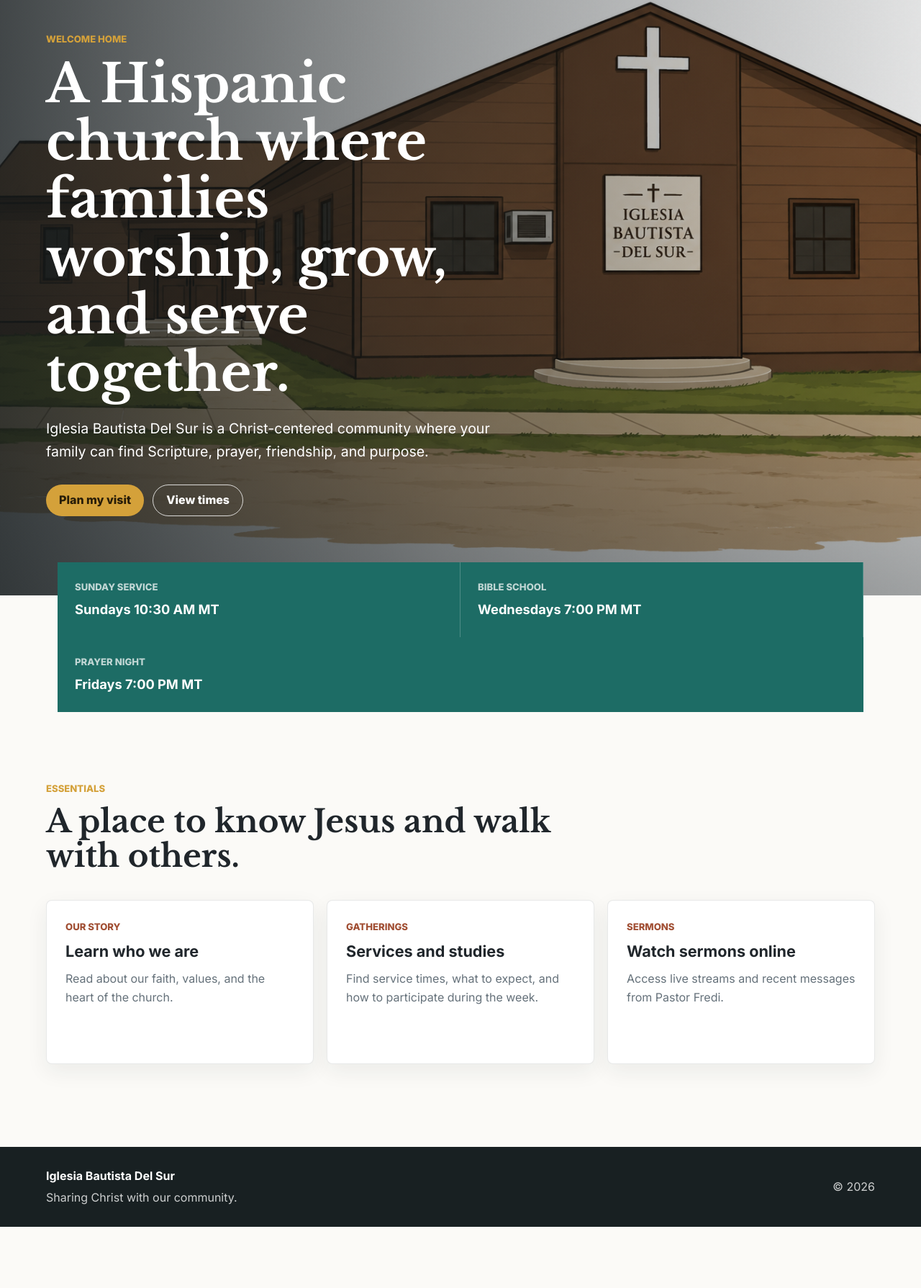
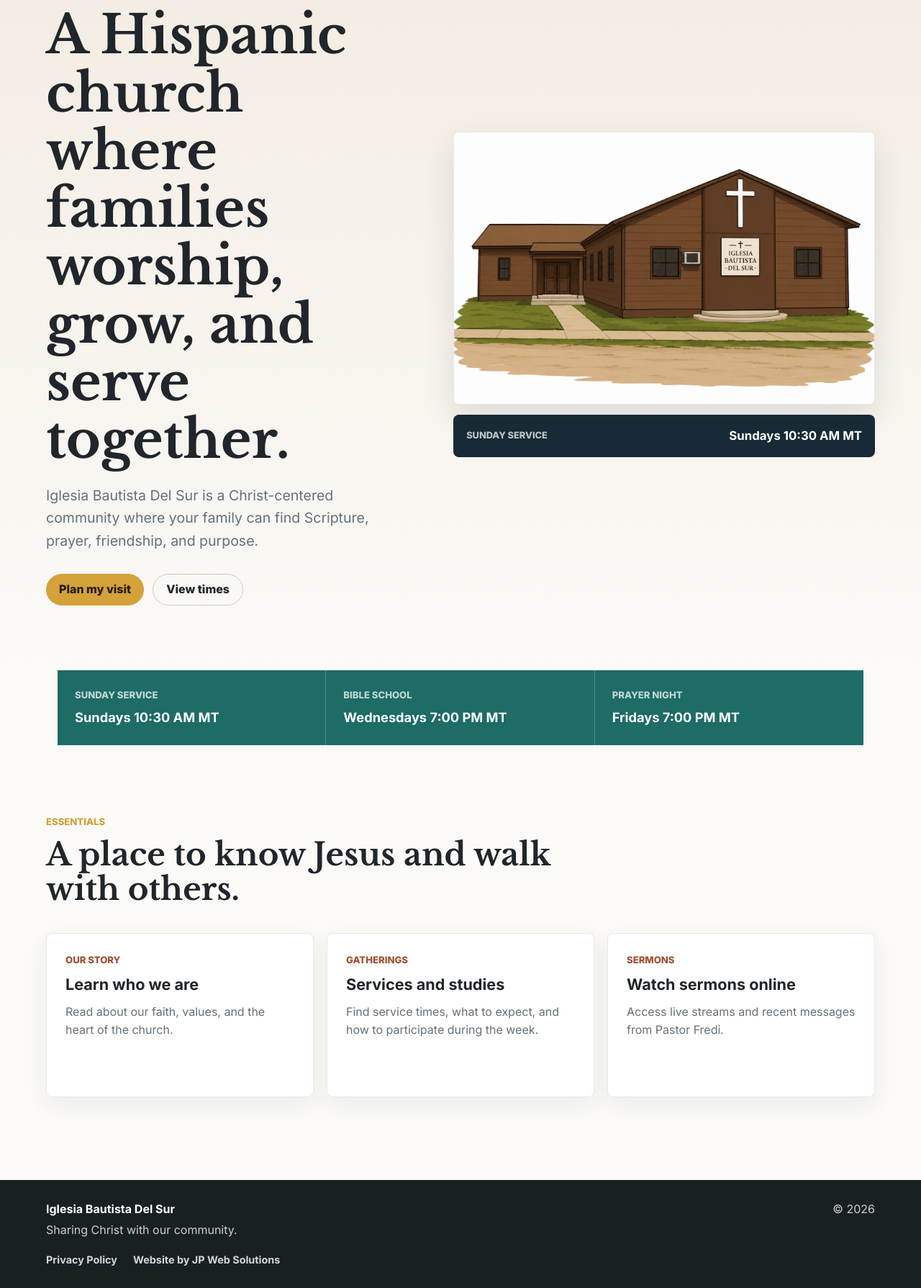
Before and after one commit to JimPintoCommon/iglesia-bautista-del-sur, a website built with Vite: page index.html in a window 1280 px wide. Shown: the part 199-1988 px from the top of the page at 72% size. Before the commit the page ends 1903 px from the top, so only its background shows below. Built offline with nearby package versions, Linux system fonts and the light colour scheme.

Commit message:
Refine homepage layout and footer links

```diff
--- a/index.html
+++ b/index.html
@@ -48,12 +48,6 @@
     <main>
       <section class="page-view is-active" data-route="home" aria-labelledby="home-title">
         <section class="hero">
-          <img
-            class="hero-image"
-            src="assets/iglesia-del-sur.png"
-            alt="Ilustración del edificio de Iglesia Bautista Del Sur"
-          />
-          <div class="hero-overlay"></div>
           <div class="hero-content">
             <p class="eyebrow" data-i18n="heroEyebrow">Bienvenidos a casa</p>
             <h1 id="home-title" data-i18n="heroTitle">Una iglesia hispana para adorar, crecer y servir juntos.</h1>
@@ -64,6 +58,17 @@
             <div class="hero-actions">
               <a class="button primary" href="#visit" data-route-link="visit" data-i18n="heroPrimary">Planear mi visita</a>
               <a class="button secondary" href="#services" data-route-link="services" data-i18n="heroSecondary">Ver horarios</a>
+            </div>
+          </div>
+          <div class="hero-visual">
+            <img
+              class="hero-image"
+              src="assets/iglesia-del-sur.png"
+              alt="Ilustración del edificio de Iglesia Bautista Del Sur"
+            />
+            <div class="hero-note">
+              <span data-i18n="heroNoteLabel">Servicio dominical</span>
+              <strong data-i18n="heroNoteText">Domingos 10:30 AM MT</strong>
             </div>
           </div>
         </section>
@@ -376,12 +381,55 @@
           </form>
         </section>
       </section>
+
+      <section class="page-view" data-route="privacy" aria-labelledby="privacy-title">
+        <section class="page-hero compact">
+          <p class="eyebrow" data-i18n="privacyKicker">Privacidad</p>
+          <h1 id="privacy-title" data-i18n="privacyTitle">Política de privacidad</h1>
+          <p data-i18n="privacyLead">
+            Esta página explica cómo Iglesia Bautista Del Sur maneja la información que los
+            visitantes comparten a través del sitio web.
+          </p>
+        </section>
+
+        <section class="section policy-section">
+          <article>
+            <h2 data-i18n="privacyInfoTitle">Información que se recopila</h2>
+            <p data-i18n="privacyInfoText">
+              Si envías un formulario o haces clic para contactar a la iglesia, podemos recibir tu
+              nombre, correo, teléfono y el mensaje que decidas compartir.
+            </p>
+          </article>
+          <article>
+            <h2 data-i18n="privacyUseTitle">Cómo se utiliza</h2>
+            <p data-i18n="privacyUseText">
+              La información se usa solamente para responder preguntas, coordinar visitas, compartir
+              información de la iglesia o dar seguimiento pastoral cuando sea solicitado.
+            </p>
+          </article>
+          <article>
+            <h2 data-i18n="privacyShareTitle">Compartir información</h2>
+            <p data-i18n="privacyShareText">
+              La iglesia no vende información personal. Solo se comparte cuando sea necesario para
+              responder tu solicitud o cuando la ley lo requiera.
+            </p>
+          </article>
+        </section>
+      </section>
     </main>
 
     <footer class="site-footer">
-      <div>
-        <strong>Iglesia Bautista Del Sur</strong>
-        <p data-i18n="footerText">Compartiendo a Cristo con nuestra comunidad.</p>
+      <div class="footer-main">
+        <div>
+          <strong>Iglesia Bautista Del Sur</strong>
+          <p data-i18n="footerText">Compartiendo a Cristo con nuestra comunidad.</p>
+        </div>
+        <nav class="footer-links" aria-label="Footer">
+          <a href="#privacy" data-route-link="privacy" data-i18n="footerPrivacy">Política de privacidad</a>
+          <a href="https://www.jpwebsolutions.com/" target="_blank" rel="noopener" data-i18n="footerCredit">
+            Sitio creado por JP Web Solutions
+          </a>
+        </nav>
       </div>
       <p>&copy; <span data-year></span></p>
     </footer>
--- a/script.js
+++ b/script.js
@@ -15,6 +15,8 @@ const translations = {
       "Iglesia Bautista Del Sur es una comunidad centrada en Cristo donde tu familia puede encontrar Palabra, oración, amistad y propósito.",
     heroPrimary: "Planear mi visita",
     heroSecondary: "Ver horarios",
+    heroNoteLabel: "Servicio dominical",
+    heroNoteText: "Domingos 10:30 AM MT",
     quickServiceLabel: "Servicio dominical",
     quickServiceValue: "Domingos 10:30 AM MT",
     quickStudyLabel: "Escuela bíblica",
@@ -140,6 +142,21 @@ const translations = {
     formMessage: "Mensaje",
     formButton: "Enviar mensaje",
     footerText: "Compartiendo a Cristo con nuestra comunidad.",
+    footerPrivacy: "Política de privacidad",
+    footerCredit: "Sitio creado por JP Web Solutions",
+    privacyKicker: "Privacidad",
+    privacyTitle: "Política de privacidad",
+    privacyLead:
+      "Esta página explica cómo Iglesia Bautista Del Sur maneja la información que los visitantes comparten a través del sitio web.",
+    privacyInfoTitle: "Información que se recopila",
+    privacyInfoText:
+      "Si envías un formulario o haces clic para contactar a la iglesia, podemos recibir tu nombre, correo, teléfono y el mensaje que decidas compartir.",
+    privacyUseTitle: "Cómo se utiliza",
+    privacyUseText:
+      "La información se usa solamente para responder preguntas, coordinar visitas, compartir información de la iglesia o dar seguimiento pastoral cuando sea solicitado.",
+    privacyShareTitle: "Compartir información",
+    privacyShareText:
+      "La iglesia no vende información personal. Solo se comparte cuando sea necesario para responder tu solicitud o cuando la ley lo requiera.",
     pageDescription:
       "Iglesia Bautista Del Sur: una iglesia hispana centrada en Cristo, la familia y la comunidad.",
     heroAlt: "Ilustración del edificio de Iglesia Bautista Del Sur",
@@ -161,6 +178,8 @@ const translations = {
       "Iglesia Bautista Del Sur is a Christ-centered community where your family can find Scripture, prayer, friendship, and purpose.",
     heroPrimary: "Plan my visit",
     heroSecondary: "View times",
+    heroNoteLabel: "Sunday service",
+    heroNoteText: "Sundays 10:30 AM MT",
     quickServiceLabel: "Sunday service",
     quickServiceValue: "Sundays 10:30 AM MT",
     quickStudyLabel: "Bible School",
@@ -286,6 +305,21 @@ const translations = {
     formMessage: "Message",
     formButton: "Send message",
     footerText: "Sharing Christ with our community.",
+    footerPrivacy: "Privacy Policy",
+    footerCredit: "Website by JP Web Solutions",
+    privacyKicker: "Privacy",
+    privacyTitle: "Privacy Policy",
+    privacyLead:
+      "This page explains how Iglesia Bautista Del Sur handles information visitors share through the website.",
+    privacyInfoTitle: "Information collected",
+    privacyInfoText:
+      "If you submit a form or click to contact the church, we may receive your name, email, phone number, and the message you choose to share.",
+    privacyUseTitle: "How it is used",
+    privacyUseText:
+      "Information is used only to answer questions, coordinate visits, share church information, or provide pastoral follow-up when requested.",
+    privacyShareTitle: "Sharing information",
+    privacyShareText:
+      "The church does not sell personal information. It is shared only when needed to respond to your request or when required by law.",
     pageDescription:
       "Iglesia Bautista Del Sur: a Hispanic church centered on Christ, family, and community.",
     heroAlt: "Illustration of the Iglesia Bautista Del Sur building",
@@ -294,7 +328,7 @@ const translations = {
 };
 
 const supportedLanguages = ["es", "en"];
-const routes = ["home", "about", "services", "sermons", "ministries", "visit", "contact"];
+const routes = ["home", "about", "services", "sermons", "ministries", "visit", "contact", "privacy"];
 const savedLanguage = localStorage.getItem("siteLanguage");
 const browserLanguage = navigator.language.toLowerCase().startsWith("en") ? "en" : "es";
 let currentLanguage = supportedLanguages.includes(savedLanguage) ? savedLanguage : browserLanguage;
--- a/styles.css
+++ b/styles.css
@@ -172,35 +172,60 @@ a {
 }
 
 .hero {
-  min-height: calc(90vh - 74px);
-  overflow: hidden;
-  position: relative;
+  align-items: center;
+  background:
+    linear-gradient(180deg, rgba(242, 234, 223, 0.92), rgba(251, 250, 247, 1)),
+    var(--paper);
+  display: grid;
+  gap: clamp(32px, 5vw, 72px);
+  grid-template-columns: minmax(0, 0.9fr) minmax(360px, 1.05fr);
+  min-height: auto;
+  padding: clamp(72px, 8vw, 112px) clamp(18px, 5vw, 70px) clamp(54px, 7vw, 92px);
 }
 
-.hero-image,
-.hero-overlay {
-  height: 100%;
-  inset: 0;
-  position: absolute;
+.hero-content {
+  color: var(--ink);
+  max-width: 720px;
+  padding: 0;
+  position: relative;
+  z-index: 1;
+}
+
+.hero-visual {
+  align-self: center;
+  display: grid;
+  gap: 14px;
+}
+
+.hero-image {
+  background: var(--white);
+  border: 1px solid var(--line);
+  border-radius: 8px;
+  box-shadow: var(--shadow);
+  height: auto;
   width: 100%;
 }
 
-.hero-image {
-  object-fit: cover;
+.hero-note {
+  align-items: center;
+  background: var(--navy);
+  border-radius: 8px;
+  color: var(--white);
+  display: flex;
+  gap: 16px;
+  justify-content: space-between;
+  padding: 16px 18px;
 }
 
-.hero-overlay {
-  background:
-    linear-gradient(90deg, rgba(20, 26, 28, 0.8), rgba(20, 26, 28, 0.42) 48%, rgba(20, 26, 28, 0.1)),
-    linear-gradient(0deg, rgba(20, 26, 28, 0.34), rgba(20, 26, 28, 0.02) 48%);
+.hero-note span {
+  color: rgba(255, 255, 255, 0.72);
+  font-size: 0.8rem;
+  font-weight: 800;
+  text-transform: uppercase;
 }
 
-.hero-content {
-  color: var(--white);
-  max-width: 760px;
-  padding: clamp(110px, 16vw, 170px) clamp(18px, 5vw, 70px) 110px;
-  position: relative;
-  z-index: 1;
+.hero-note strong {
+  font-size: 1.05rem;
 }
 
 .eyebrow,
@@ -242,6 +267,10 @@ h2 {
   max-width: 710px;
 }
 
+.hero-content p:not(.eyebrow) {
+  color: var(--muted);
+}
+
 .hero-actions {
   display: flex;
   flex-wrap: wrap;
@@ -250,16 +279,16 @@ h2 {
 }
 
 .button.secondary {
-  border: 1px solid rgba(255, 255, 255, 0.8);
-  color: var(--white);
+  border: 1px solid rgba(32, 38, 43, 0.2);
+  color: var(--ink);
 }
 
 .quick-info {
   background: var(--teal);
   color: var(--white);
   display: grid;
-  grid-template-columns: repeat(2, 1fr);
-  margin: -46px auto 0;
+  grid-template-columns: repeat(3, 1fr);
+  margin: 0 auto;
   max-width: 1120px;
   position: relative;
   z-index: 3;
@@ -417,7 +446,7 @@ h2 {
   box-shadow: 0 10px 30px rgba(32, 38, 43, 0.07);
   display: grid;
   gap: 1px;
-  grid-template-columns: repeat(3, 1fr);
+  grid-template-columns: repeat(2, 1fr);
   overflow: hidden;
 }
 
@@ -620,6 +649,28 @@ h2 {
   padding: 26px;
 }
 
+.policy-section {
+  display: grid;
+  gap: 22px;
+  margin: 0 auto;
+  max-width: 940px;
+}
+
+.policy-section article {
+  border-bottom: 1px solid var(--line);
+  padding-bottom: 24px;
+}
+
+.policy-section article:last-child {
+  border-bottom: 0;
+  padding-bottom: 0;
+}
+
+.policy-section h2 {
+  font-size: clamp(1.45rem, 2.4vw, 2.1rem);
+  margin-bottom: 10px;
+}
+
 .contact-form {
   display: grid;
   gap: 16px;
@@ -654,13 +705,34 @@ h2 {
 }
 
 .site-footer {
-  align-items: center;
+  align-items: flex-start;
   background: #182022;
   color: rgba(255, 255, 255, 0.78);
   display: flex;
   gap: 18px;
   justify-content: space-between;
   padding: 28px clamp(18px, 5vw, 70px);
+}
+
+.footer-main {
+  display: grid;
+  gap: 16px;
+}
+
+.footer-links {
+  display: flex;
+  flex-wrap: wrap;
+  gap: 14px 22px;
+}
+
+.footer-links a {
+  color: rgba(255, 255, 255, 0.82);
+  font-size: 0.9rem;
+  font-weight: 700;
+}
+
+.footer-links a:hover {
+  color: var(--white);
 }
 
 .site-footer strong {
@@ -709,11 +781,8 @@ h2 {
     flex: 1;
   }
 
-  .hero {
-    min-height: 760px;
-  }
-
   .quick-info,
+  .hero,
   .split,
   .two-column-band,
   .contact-section,
@@ -759,10 +828,6 @@ h2 {
     white-space: nowrap;
   }
 
-  .hero-content {
-    padding-top: 88px;
-  }
-
   .section,
   .page-hero {
     padding-left: 18px;
```
